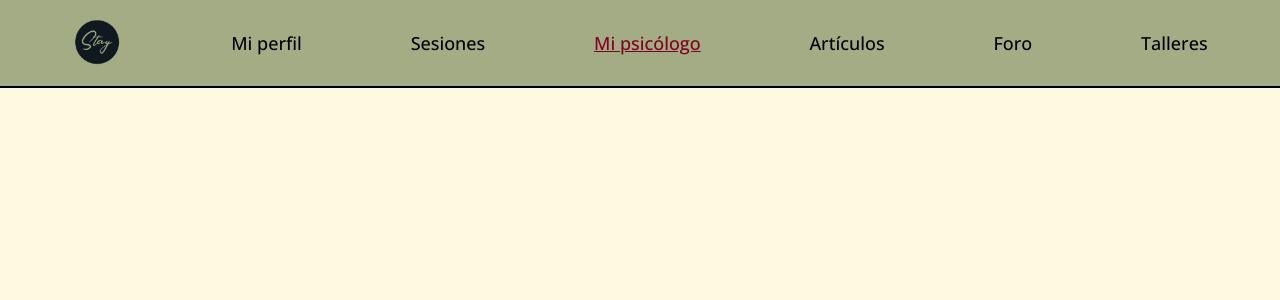
After one commit to jorgeBurgosBr/Stay, a PHP site: page /psicologo_usuario.php in a window 1280 px wide. The commit adds this page. Shown: the top 300 px of the page. Run offline with PHP 8.4, Linux system fonts and the light colour scheme; some libraries are stand-ins or nearby versions.

Commit message:
creando parte de mi psicologo

```diff
--- /dev/null
+++ b/js/script_user_paciente.js
@@ -0,0 +1,8 @@
+document.addEventListener('DOMContentLoaded', function () {
+   const mobileMenu = document.getElementById('mobile-menu');
+   const navMenu = document.querySelector('nav ul');
+
+   mobileMenu.addEventListener('click', function () {
+     navMenu.classList.toggle('show');
+   });
+ });
--- a/perfil_usuario.php
+++ b/perfil_usuario.php
@@ -27,7 +27,7 @@
                <hr id="separacion">
                <li><a href="sesiones.php">Sesiones</a></li>
                <hr id="separacion">
-               <li><a href="#">Mi psicólogo</a></li>
+               <li><a href="psicologo_usuario.php">Mi psicólogo</a></li>
                <hr id="separacion">
                <li><a href="#">Artículos</a></li>
                <hr id="separacion">
--- /dev/null
+++ b/psicologo_usuario.php
@@ -0,0 +1,44 @@
+<!DOCTYPE html>
+<html lang="es">
+
+<head>
+   <meta charset="UTF-8" />
+   <meta name="viewport" content="width=device-width, initial-scale=1.0" />
+   <link rel="stylesheet" href="css/style_psico_user.css" />
+   <link rel="stylesheet" href="css/style_nav_footer.css" />
+   <link rel="icon" type="image/jpg" href="img/logo.png" />
+   <link rel="stylesheet" href="https://cdnjs.cloudflare.com/ajax/libs/font-awesome/6.5.1/css/all.min.css" integrity="sha512-DTOQO9RWCH3ppGqcWaEA1BIZOC6xxalwEsw9c2QQeAIftl+Vegovlnee1c9QX4TctnWMn13TZye+giMm8e2LwA==" crossorigin="anonymous" referrerpolicy="no-referrer" />
+   <link rel="stylesheet" href="https://cdnjs.cloudflare.com/ajax/libs/remixicon/4.1.0/remixicon.css">
+   <title>Stay</title>
+</head>
+
+<body>
+   <header>
+      <div class="container-nav">
+         <div class="logo"></div>
+         <div class="menu-toggle" id="mobile-menu">
+      <img src="img/logo.png" alt="Logo" id="logo-nav"/>
+      <i class="ri-menu-line"></i>
+      </div>
+         <nav>
+            <ul>
+               <img src="img/logo.png" alt="Logo" id="logo-menu"/>
+               <li><a href="perfil_usuario.php">Mi perfil</a></li>
+               <hr id="separacion">
+               <li><a href="sesiones.php">Sesiones</a></li>
+               <hr id="separacion">
+               <li><a href="#" id="current_page">Mi psicólogo</a></li>
+               <hr id="separacion">
+               <li><a href="#">Artículos</a></li>
+               <hr id="separacion">
+               <li><a href="#">Foro</a></li>
+               <hr id="separacion">
+               <li><a href="#">Talleres</a></li>
+            </ul>
+         </nav>
+      </div>
+   </header>
+   <script src="js/script_user_paciente.js"></script>
+</body>
+
+</html>
```
Also changed, not shown: css/style_psico_user.css (added, +9 -0 lines), php/procesar_psicologo_usuario.php (added).
